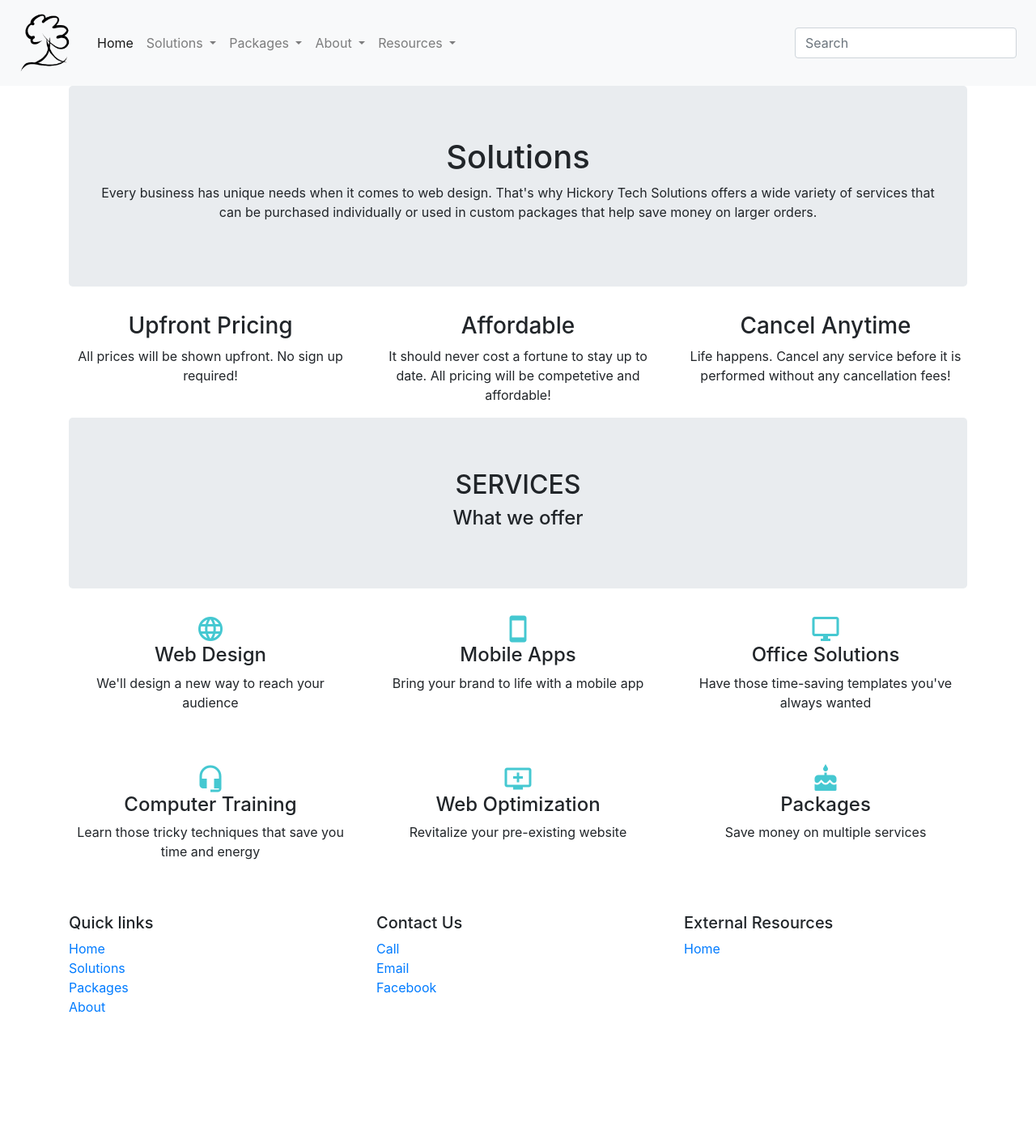
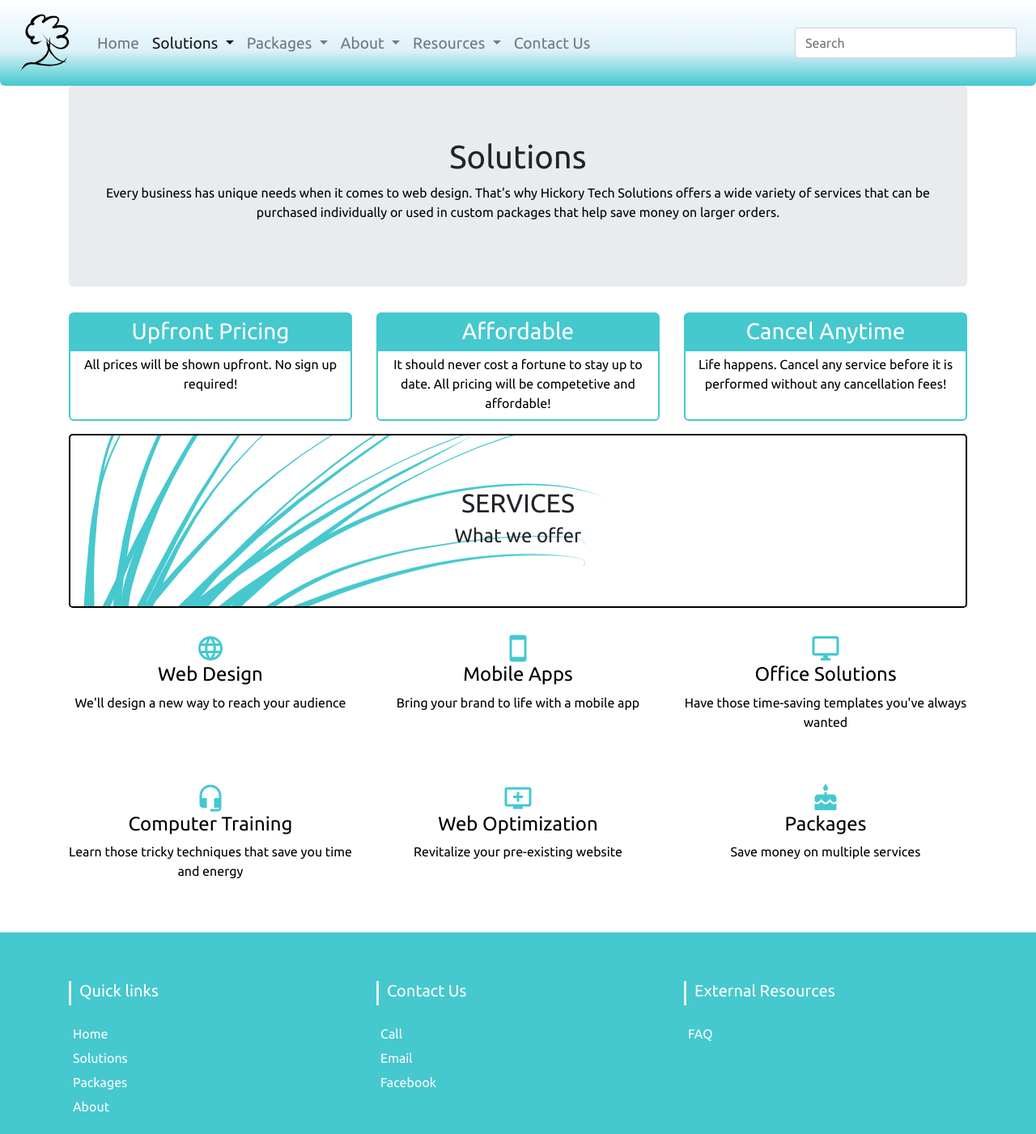
Before and after one commit to HumanHickory/HickoryTechSolutions, a plain HTML site: page solutions.html in a window 1280 px wide. Shown: the whole page at 81% size. Before the commit the page ends 1320 px from the top, so only its background shows below. Drawn offline with nearby package versions, Linux system fonts and the light colour scheme.

Commit message:
Update solutions.html

```diff
--- a/solutions.html
+++ b/solutions.html
@@ -4,7 +4,8 @@
 	<script src="HTS BS/vendor/jquery/jquery.min.js"></script>
 	<script type="text/javascript" src="HTS BS/vendor/bootstrap/js/bootstrap.min.js"></script>
 	<link rel="stylesheet" href="HTS BS/vendor/bootstrap/css/bootstrap.min.css">
-	<link rel="stylesheet" href="HTS BS/vendor/bootstrap/css/HTS.css">
+	<link rel="stylesheet" href="HTS BS/vendor/bootstrap/css/body.css">
+	<link rel="stylesheet" href="HTS BS/vendor/bootstrap/css/headfoot.css">
 	<link href='https://fonts.googleapis.com/css?family=Ubuntu' rel='stylesheet'>
 	<link href="https://fonts.googleapis.com/icon?family=Material+Icons" rel="stylesheet">
 
@@ -31,15 +32,16 @@
     		<ul class="navbar-nav mr-auto">
 
 
-		<li class="nav-item active">
+		<li class="nav-item">
 			<a class="nav-link" href="index.html"> Home <span class="sr-only">(current)</span></a>
 		</li>
 
 
-			 <li class="nav-item dropdown">
+			 <li class="nav-item dropdown active">
         			<a class="nav-link dropdown-toggle" href="solutions.html" id="navbarDropdownMenuLink" data-toggle="dropdown" aria-haspopup="true" aria-expanded="false">
           				Solutions </a>
         			<div class="dropdown-menu" aria-labelledby="navbarDropdownMenuLink">
+          				<a class="dropdown-item" href="solutions.html">Solutions Central</a>
           				<a class="dropdown-item" href="solutions/web-design.html">Website Designs</a>
           				<a class="dropdown-item" href="solutions/apps.html">Mobile Apps</a>
           				<a class="dropdown-item" href="solutions/office.html">Office Solutions</a>
@@ -50,6 +52,7 @@
         			<a class="nav-link dropdown-toggle" href="packages.html" id="navbarDropdownMenuLink" data-toggle="dropdown" aria-haspopup="true" aria-expanded="false">
           				Packages </a>
         			<div class="dropdown-menu" aria-labelledby="navbarDropdownMenuLink">
+          				<a class="dropdown-item" href="packages.html">Deals Home</a>
           				<a class="dropdown-item" href="packages/start-up.html">New/Start Up Companies</a>
           				<a class="dropdown-item" href="packages/web-opt.html">Website Optimization</a>
           				<a class="dropdown-item" href="packages/templates.html">Office Template Creation</a>
@@ -62,17 +65,23 @@
         			<div class="dropdown-menu" aria-labelledby="navbarDropdownMenuLink">
           				<a class="dropdown-item" href="about.html">Hickory Tech Solutions</a>
           				<a class="dropdown-item" href="about/founder.html">Founder</a>
+					<a class="dropdown-item" href="about/FAQ.html">FAQ</a>
         			</div>
 
 			<li class="nav-item dropdown">
         			<a class="nav-link dropdown-toggle" href="resources.html" id="navbarDropdownMenuLink" data-toggle="dropdown" aria-haspopup="true" aria-expanded="false">
           				Resources </a>
         			<div class="dropdown-menu" aria-labelledby="navbarDropdownMenuLink">
+          				<a class="dropdown-item" href="resources.html">Resources Home</a>
           				<a class="dropdown-item" href="resources/web-design.html">Web Design</a>
           				<a class="dropdown-item" href="resources/apps">App Creation</a>
           				<a class="dropdown-item" href="resources/graphics">Graphic Design</a>
 					<a class="dropdown-item" href="resources/comp-learn">Computer Training</a>
         			</div>
+
+		<li class="nav-item">
+			<a class="nav-link" href="contact.html"> Contact Us<span class="sr-only">(current)</span></a>
+		</li>
 
     		</ul>
 
@@ -130,38 +139,55 @@
 
   		<div class="row">
     			<div class="col-sm-4">
+			<a href="solutions/web-design.html">
 				<i class="material-icons" style="font-size:36px;color:RGB(69,200,209)">language</i> <br>
       				<h4>Web Design</h4>
       				<p>We'll design a new way to reach your audience</p>
+			</a>
     			</div>
+
     			<div class="col-sm-4">
+			<a href="solutions/apps.html">
 				<i class="material-icons" style="font-size:36px;color:RGB(69,200,209)">stay_current_portrait</i> <br>
      				<h4>Mobile Apps</h4>
       				<p>Bring your brand to life with a mobile app</p>
+			</a>
     			</div>
+
    			<div class="col-sm-4">
+			<a href="solutions/office.html">
 				<i class="material-icons" style="font-size:36px;color:RGB(69,200,209)">desktop_windows</i> <br>
       				<h4>Office Solutions</h4>
       				<p>Have those time-saving templates you've always wanted</p>
+			</a>
     			</div>
+
   		</div>
 
   					<br><br>
   		<div class="row">
     			<div class="col-sm-4">
+			<a href="solutions/comp-train.html">
 				<i class="material-icons" style="font-size:36px;color:RGB(69,200,209)">headset_mic</i> <br>
       				<h4>Computer Training</h4>
       				<p>Learn those tricky techniques that save you time and energy</p>
+			</a>
     			</div>
+
     			<div class="col-sm-4">
+			<a href="solutions/web-opt.html">
 				<i class="material-icons" style="font-size:36px;color:RGB(69,200,209)">add_to_queue</i> <br>
       				<h4>Web Optimization</h4>
       				<p>Revitalize your pre-existing website</p>
+			</a>
     			</div>
+
     			<div class="col-sm-4">
+			<a href="packages.html">
 				<i class="material-icons" style="font-size:36px;color:RGB(69,200,209)">cake</i> <br>
       				<h4>Packages</h4>
       				<p>Save money on multiple services</p>
+			</a>
     			</div>
   		</div>
 
@@ -202,6 +228,7 @@
 
 						<li><a href="about.html"><i class="fa fa-angle-double-right"></i>About</a></li>
 
+
 					</ul>
 
 			</div>
@@ -230,7 +257,7 @@
 
 					<ul class="list-unstyled quick-links">
 
-						<li><a href="javascript:void();"><i class="fa fa-angle-double-right"></i>Home</a></li>
+						<li><a href="about/FAQ.html;"><i class="fa fa-angle-double-right"></i>FAQ</a></li>
 
 
 					</ul>
@@ -240,18 +267,6 @@
 		</div>
 
 
-		<div class="row">
-
-			<div class="col-xs-12 col-sm-12 col-md-12 mt-2 mt-sm-2 text-center text-white">
-
-				<p>Hickory Tech Solutions</p>
-
-
-			</div>
-
-
-		</div>
-
 	</div>
 
 </section>
```
